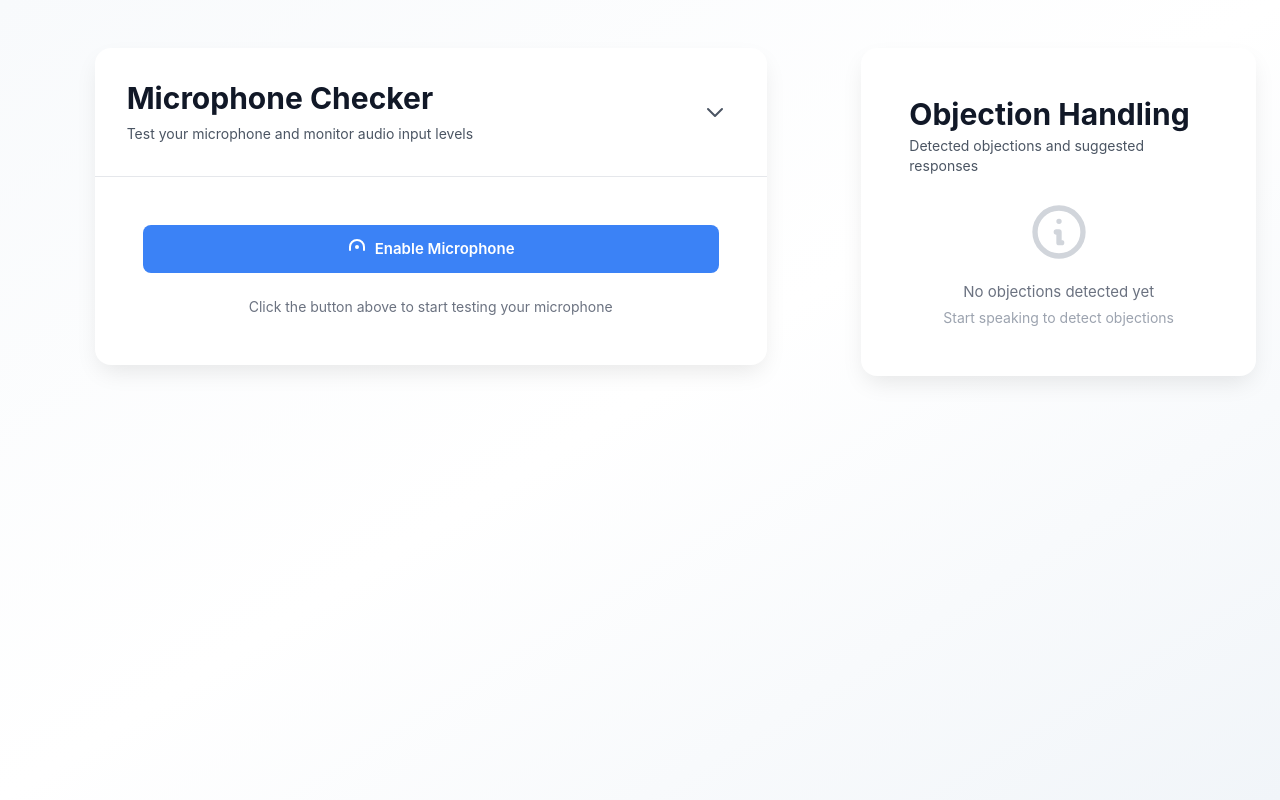
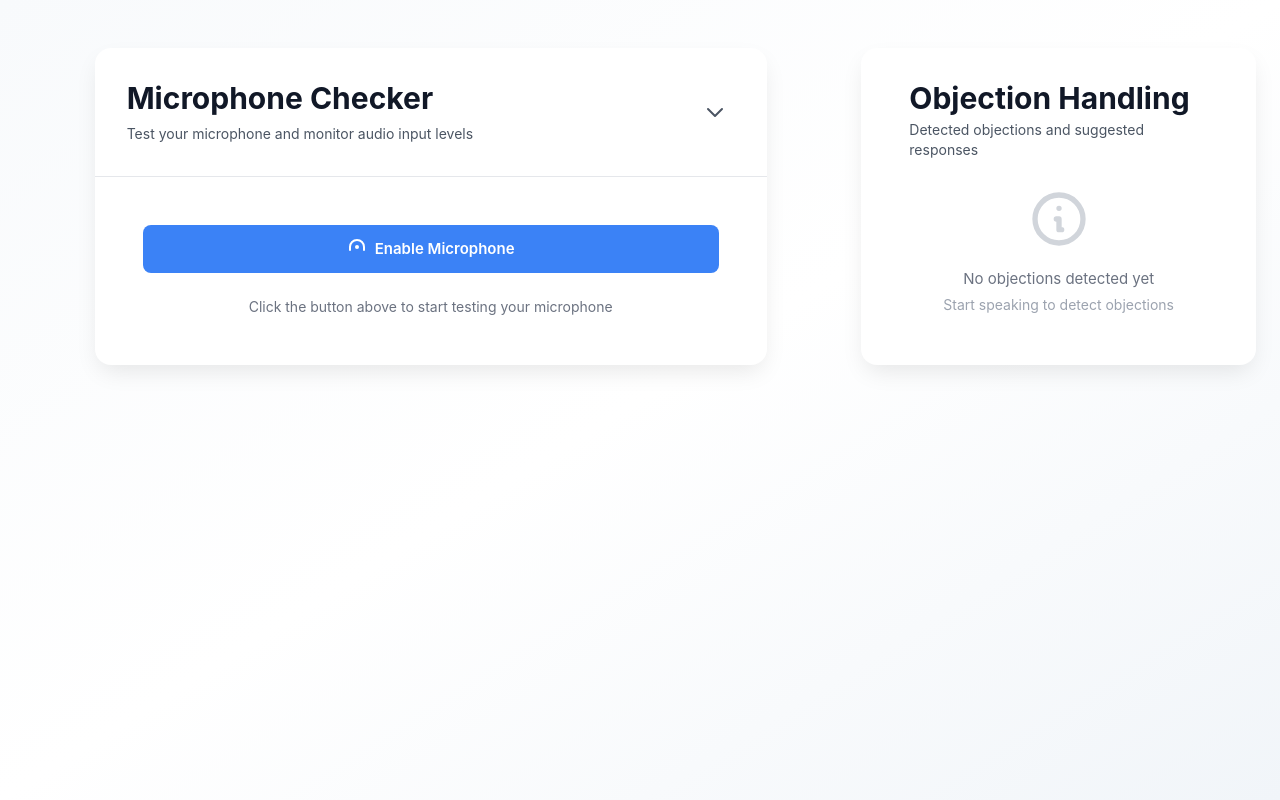
Before and after one commit to aarono-boop/Real-TIme-Objection-Handling, a Vue app: page / in a window 1280 px wide. Built offline with nearby package versions, Linux system fonts and the light colour scheme; the HTML template or start-up script is replaced by a standard one.

Commit message:
completionId: cgen-84bf8add7c3a42bba9763cd2f563acc5
cgen-84bf8add7c3a42bba9763cd2f563acc5

```diff
--- a/src/components/ObjectionHandler.vue
+++ b/src/components/ObjectionHandler.vue
@@ -15,7 +15,7 @@ const emit = defineEmits<{
 </script>
 
 <template>
-  <div class="rounded-2xl bg-white shadow-lg p-8 sm:p-12 h-full flex flex-col">
+  <div class="rounded-2xl bg-white shadow-lg h-full flex flex-col" style="padding: 32px 48px 48px">
     <div class="flex items-center justify-between mb-6">
       <div>
         <h2 class="text-2xl sm:text-3xl font-bold text-gray-900">Objection Handling</h2>
```
